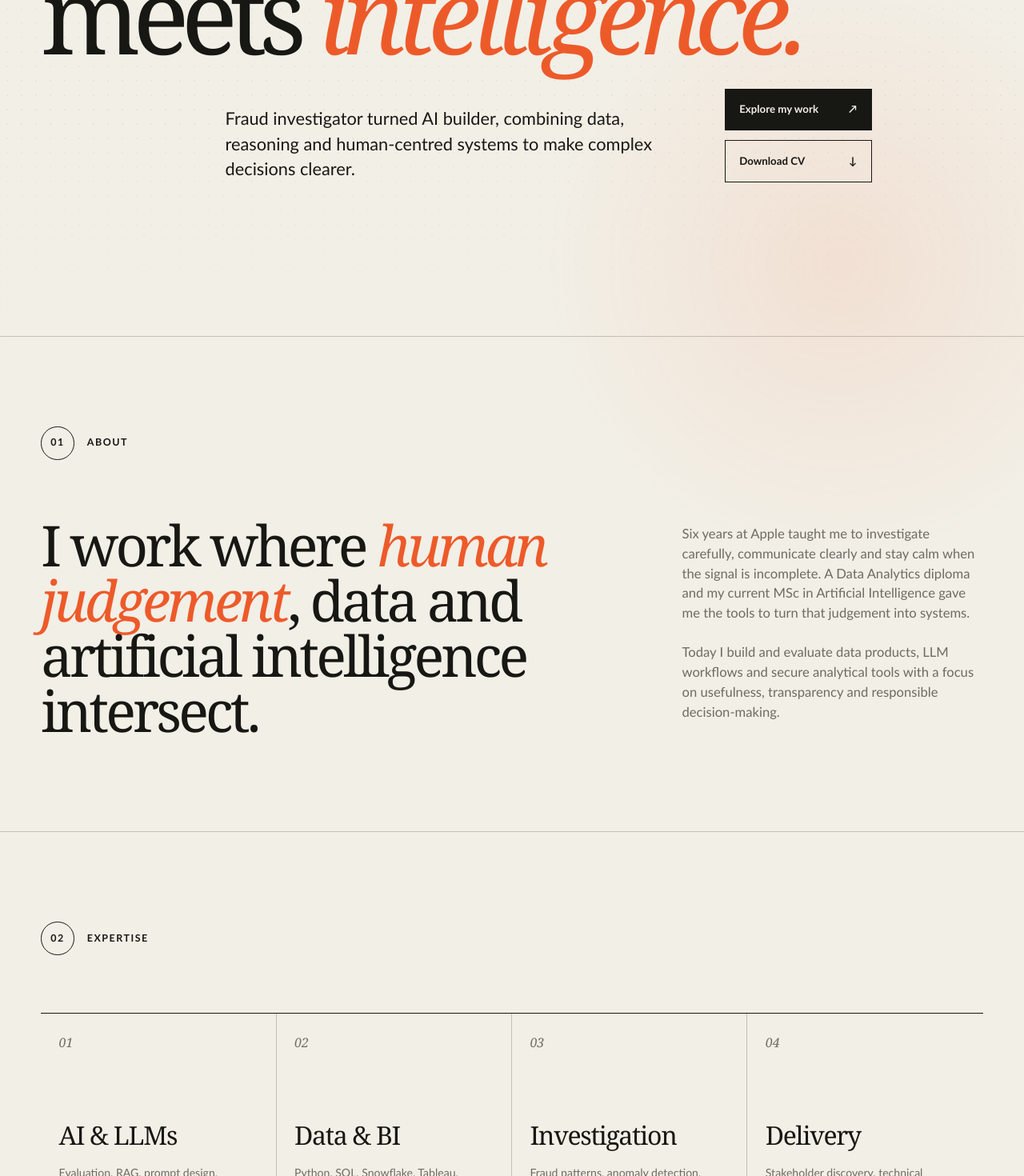
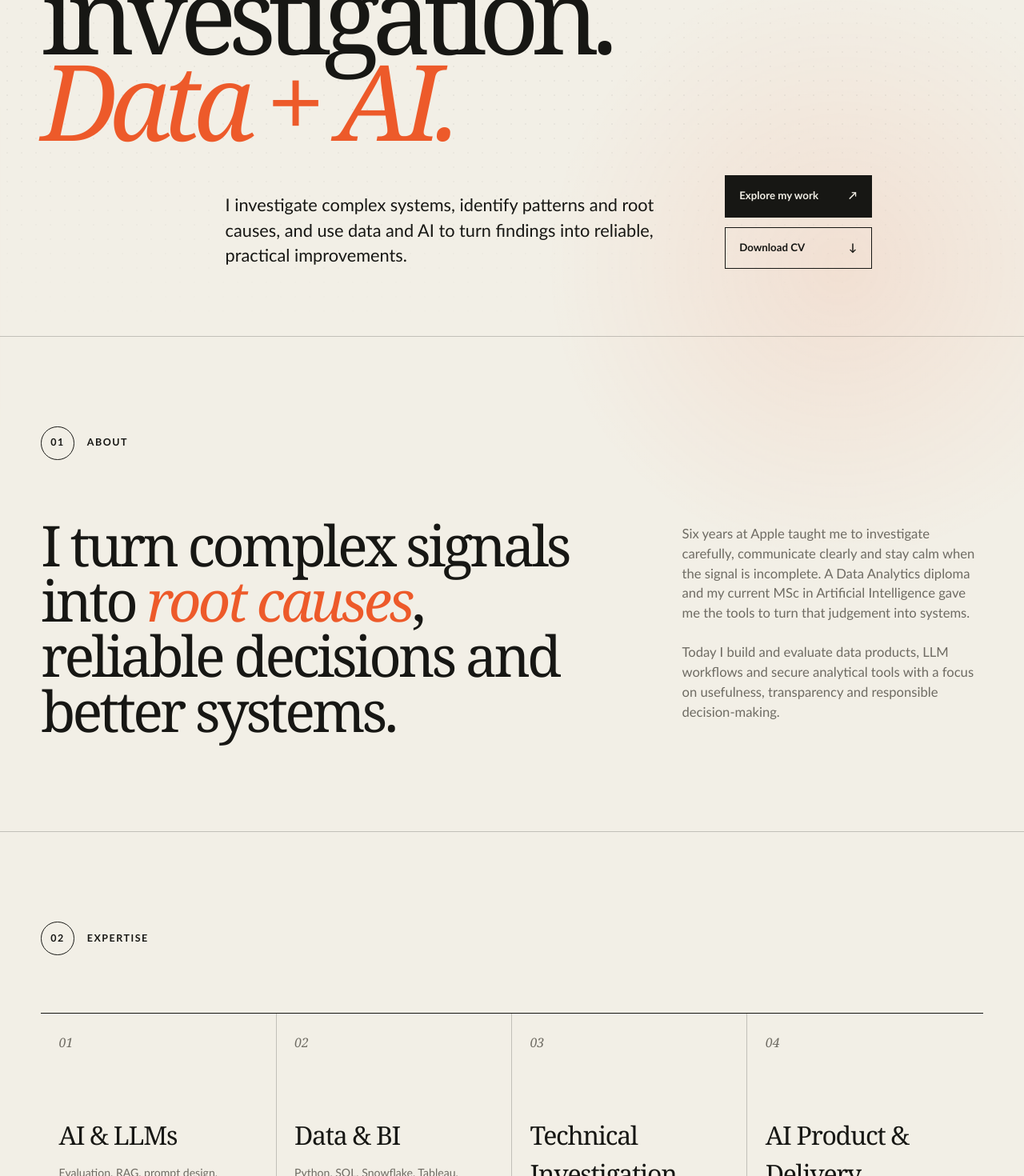
Before and after one commit to simon-gobin/simon-gobin-portfolio, a Next.js app: page / in a window 1280 px wide. Shown: the part 380-1850 px from the top of the page at 80% size. Built offline with nearby package versions, Linux system fonts and the light colour scheme; no server answers.

Commit message:
Clarify technical investigation positioning

```diff
--- a/app/globals.css
+++ b/app/globals.css
@@ -690,7 +690,7 @@ footer {
 
   .hero h1 {
     margin: 5rem 0 3rem;
-    font-size: clamp(4rem, 20vw, 6.2rem);
+    font-size: clamp(3.5rem, 17vw, 5.4rem);
   }
 
   .hero-bottom {
--- a/app/layout.tsx
+++ b/app/layout.tsx
@@ -6,19 +6,21 @@ export const metadata: Metadata = {
     process.env.NEXT_PUBLIC_SITE_URL ??
       "https://simon-gobin-portfolio.vercel.app",
   ),
-  title: "Simon Gobin — Data, Investigation & AI",
+  title: "Simon Gobin — Technical Investigation, Data & AI",
   description:
-    "Portfolio of Simon Gobin, an Apple fraud investigator, data analyst and AI builder based in Cork, Ireland.",
+    "Technical investigator using data and AI to identify patterns, uncover root causes and improve complex systems.",
   openGraph: {
-    title: "Simon Gobin — Data, Investigation & AI",
-    description: "Investigation meets intelligence.",
+    title: "Simon Gobin — Technical Investigation, Data & AI",
+    description:
+      "Technical investigator using data and AI to identify patterns, uncover root causes and improve complex systems.",
     type: "website",
     images: ["/og.png"],
   },
   twitter: {
     card: "summary_large_image",
-    title: "Simon Gobin — Data, Investigation & AI",
-    description: "Investigation meets intelligence.",
+    title: "Simon Gobin — Technical Investigation, Data & AI",
+    description:
+      "Technical investigator using data and AI to identify patterns, uncover root causes and improve complex systems.",
     images: ["/og.png"],
   },
 };
--- a/app/page.tsx
+++ b/app/page.tsx
@@ -122,11 +122,11 @@ const expertise = [
     detail: "Python, SQL, Snowflake, Tableau, DuckDB and Google Cloud",
   },
   {
-    label: "Investigation",
-    detail: "Fraud patterns, anomaly detection, evidence and decision quality",
+    label: "Technical Investigation",
+    detail: "Pattern recognition, anomaly triage, root cause analysis and clear findings",
   },
   {
-    label: "Delivery",
+    label: "AI Product & Delivery",
     detail: "Stakeholder discovery, technical storytelling and secure workflows",
   },
 ];
@@ -186,14 +186,14 @@ export default function Home() {
           <span>Open to relocation</span>
         </div>
         <h1 className="reveal reveal-2">
-          Investigation
+          Technical investigation.
           <br />
-          meets <em>intelligence.</em>
+          <em>Data + AI.</em>
         </h1>
         <div className="hero-bottom reveal reveal-3">
           <p>
-            Fraud investigator turned AI builder, combining data, reasoning and
-            human-centred systems to make complex decisions clearer.
+            I investigate complex systems, identify patterns and root causes, and
+            use data and AI to turn findings into reliable, practical improvements.
           </p>
           <div className="hero-actions">
             <a className="button button-primary" href="#work">
@@ -205,7 +205,7 @@ export default function Home() {
           </div>
         </div>
         <div className="hero-mark" aria-hidden="true">
-          DATA / AI / FRAUD
+          SYSTEMS / DATA / AI
         </div>
       </section>
 
@@ -215,8 +215,8 @@ export default function Home() {
         </div>
         <div className="about-copy">
           <p className="lead">
-            I work where <em>human judgement</em>, data and artificial
-            intelligence intersect.
+            I turn complex signals into <em>root causes</em>, reliable decisions
+            and better systems.
           </p>
           <div className="about-detail">
             <p>
```
